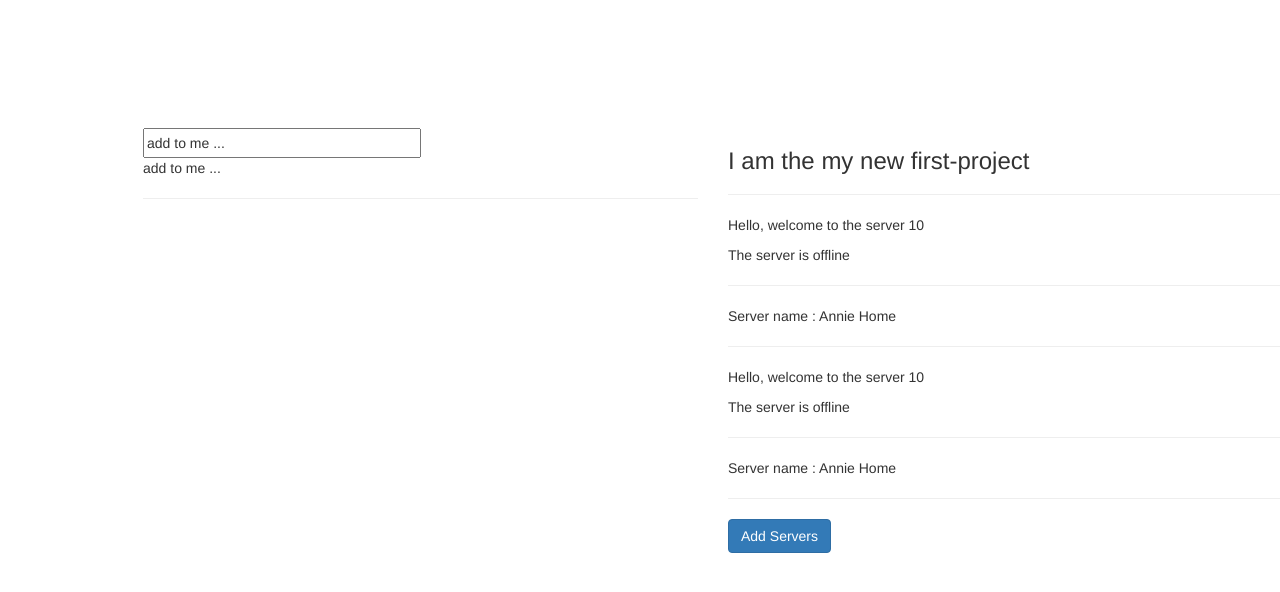
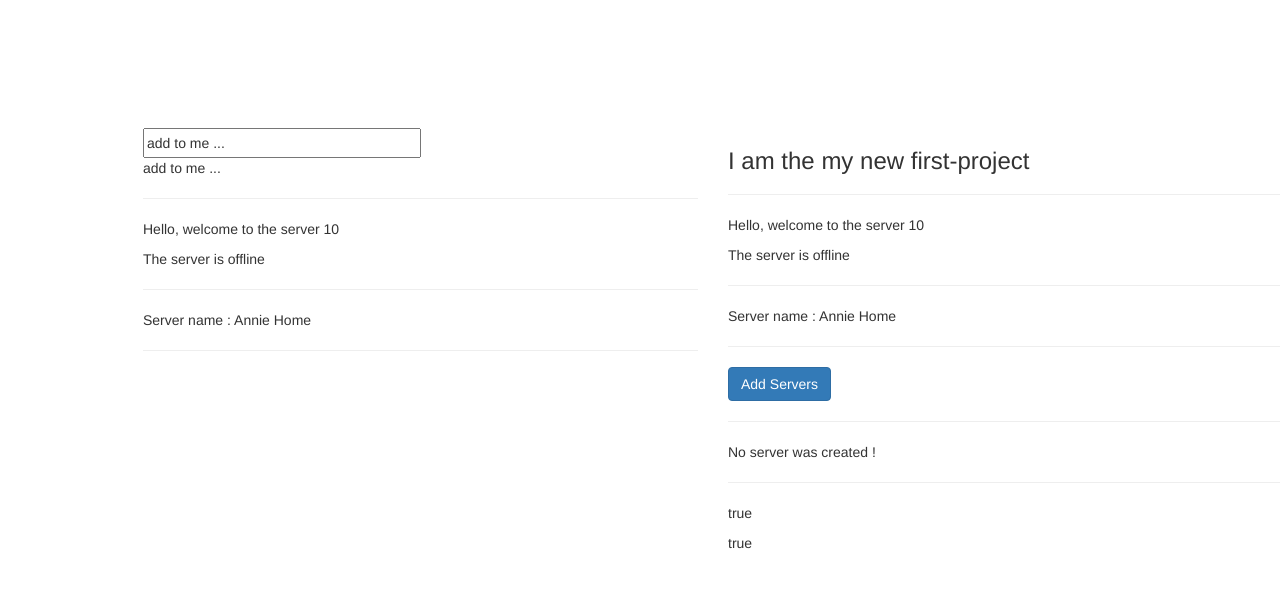
Before and after one commit to anniechakraborty/first-project, an Angular app: page / in a window 1280 px wide. Shown: the top 592 px of the page. Built offline with nearby package versions, Linux system fonts and the light colour scheme.

Commit message:
event binding with click event

```diff
--- a/src/app/app.component.html
+++ b/src/app/app.component.html
@@ -4,6 +4,7 @@
       <input type="text" [(ngModel)] = "name">
       <p>{{name}}</p>
       <hr>
+      <app-server></app-server>
     </div>
     <div class="col-xs-6">
       <h3>I am the {{title}} </h3>
--- a/src/app/servers/servers.component.html
+++ b/src/app/servers/servers.component.html
@@ -1,11 +1,25 @@
 <app-server></app-server>
-<app-server></app-server>
+<!-- <app-server></app-server> -->
     <!-- the [] square bracket tells angular that we are using property binding on that HTML tag attribute.
     here "disabled" is an attribute we can use on HTML tags like the button tag, input tag etc. -->
-<button class="btn btn-primary" [disabled]="!allowNewServer">
+    <!-- the () parenthesis tells angualr we are using event binding on the HTML property (here, click)
+    and we can pass the function name or write a small piece of code etc -->
+<button class="btn btn-primary" [disabled]="!allowNewServer" (click)="onServerCreation()">
     <!-- logically, when the allowNewServer property becomes true in the TS code, the button should be enabled
     but since we are binding with the disabled property, setting the disabled property to be true would
     disable the button and defeat the purpose. so we have ! before allowNewServer to get the opposite value of
     the var -->
     Add Servers
 </button>
+<hr>
+<p>
+    {{ serverCreationStatus }}
+</p>
+<!-- property binding Vs string interpolation -->
+<hr>
+<p>
+    {{ allowNewServer }}
+</p>
+
+<p [innerText]="allowNewServer"></p>
+<!-- here the inner text property of the p tag simply outputs whatever data is sent to it -->
--- a/src/app/servers/servers.component.ts
+++ b/src/app/servers/servers.component.ts
@@ -9,7 +9,7 @@ export class ServersComponent implements OnInit {
   // to demonstrate property binding, we created a new button (in the template file) called
   // Add Server and we are going to bind computed value to the button property in that file
   allowNewServer = false;
-
+  serverCreationStatus = "No server was created !";
   constructor(){
     setTimeout( ()=> {
       this.allowNewServer = true;
@@ -19,4 +19,8 @@ export class ServersComponent implements OnInit {
   ngOnInit(): void {
 
   }
+
+  onServerCreation(){
+    this.serverCreationStatus = 'New server was created!';
+  }
 }
```
